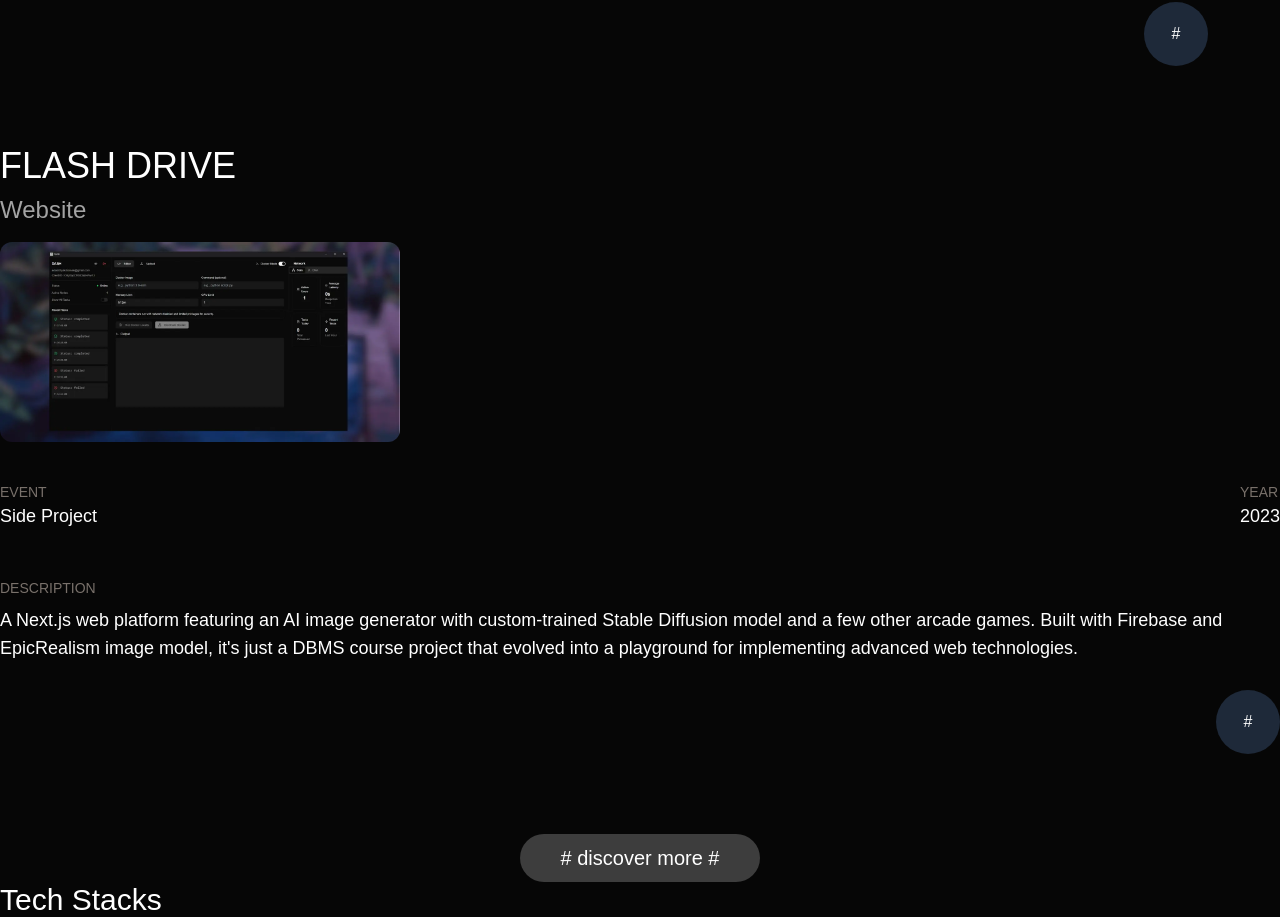
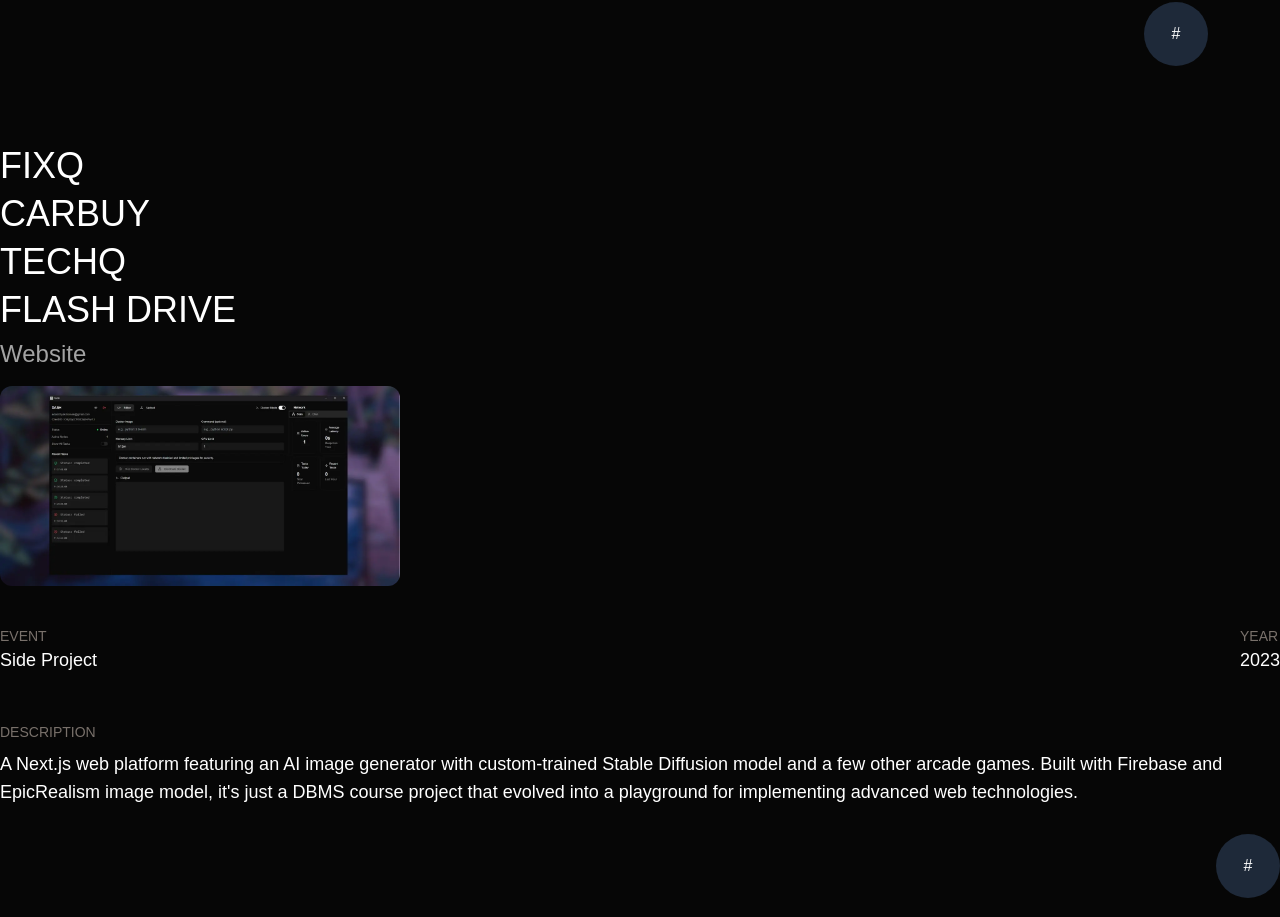
Before and after one commit to kishorekumargr/kishorekumargr, a Next.js app: page / in a window 1280 px wide. Shown: the part 2099-3016 px from the top of the page. Built offline with nearby package versions, Linux system fonts and the light colour scheme.

Commit message:
Added Project one

```diff
--- a/app/page.tsx
+++ b/app/page.tsx
@@ -4,7 +4,7 @@ import Experience from "@/components/Experience";
 import Work from "@/components/Work";
 import Footer from "@/components/Footer";
 
-export default function App() {
+export default function Home() {
   return (
     <>
       <Navbar />
--- a/components/Work.tsx
+++ b/components/Work.tsx
@@ -32,6 +32,10 @@ export default function Work() {
           <button className="mb-20 size-16 bg-gray-800 rounded-full">#</button>
         </div>
       </div>
+
+      <p className="text-4xl pb-2">FIXQ</p>
+      <p className="text-4xl pb-2">CARBUY</p>
+      <p className="text-4xl pb-2">TECHQ</p>
 
       {/* Flask Drive */}
       <p className="text-4xl pb-2">FLASH DRIVE</p>
```
